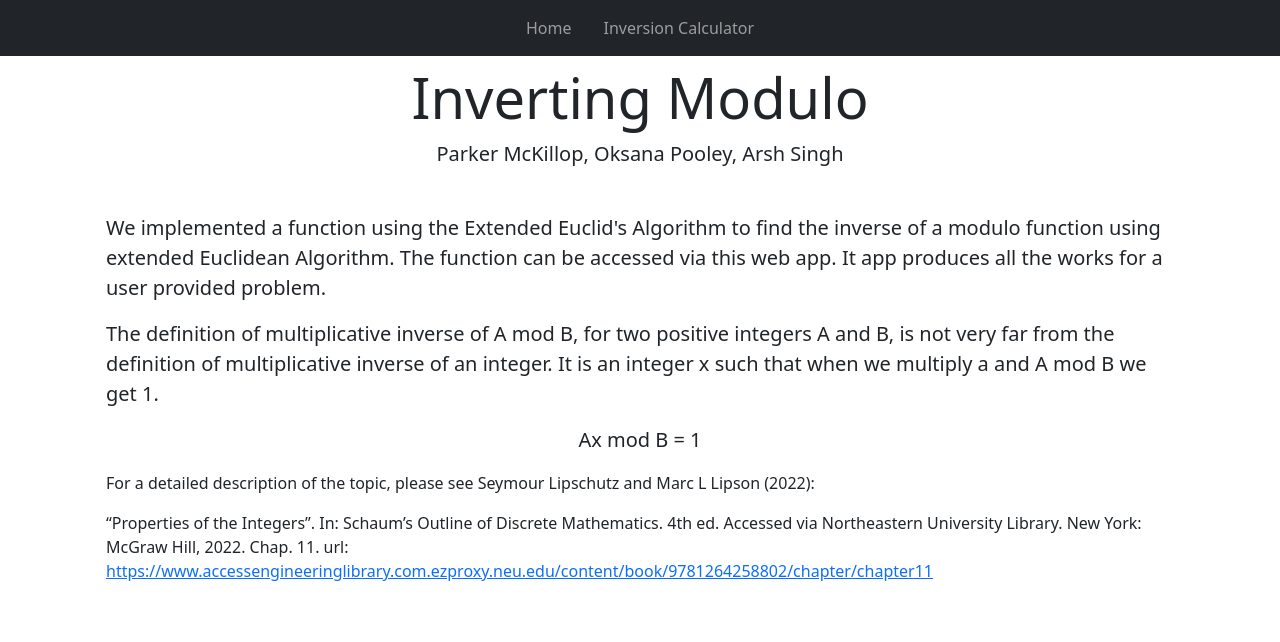
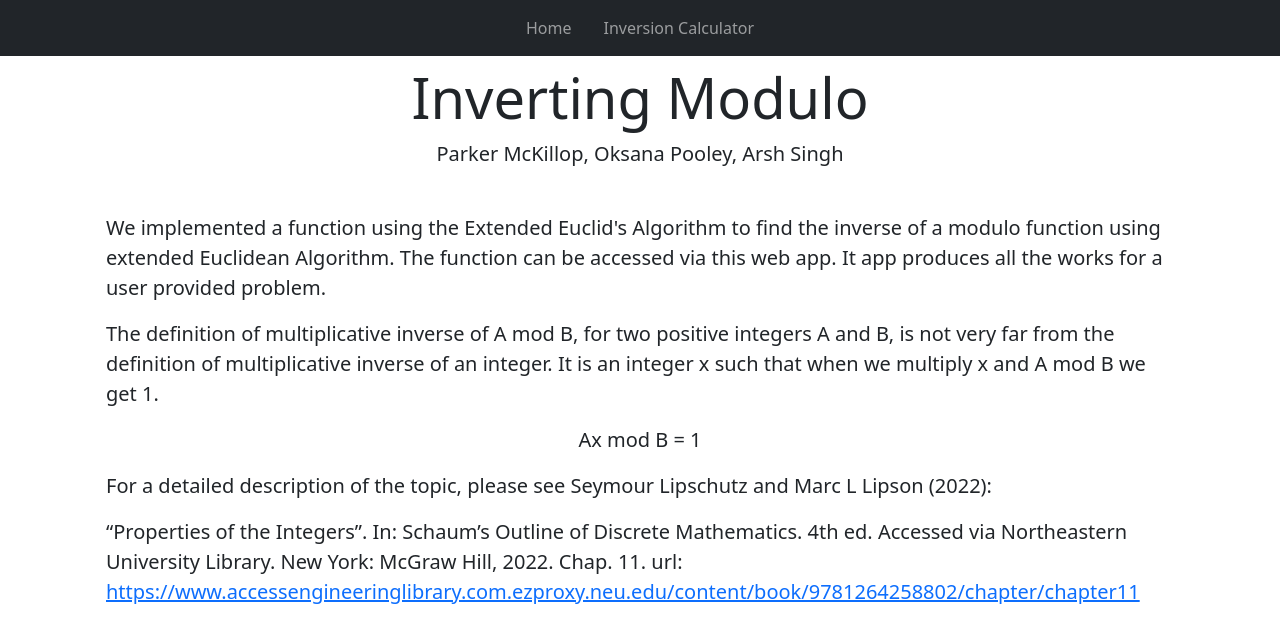
Before and after one commit to pem2k/cs_5002_final_front_end, a React (Create React App) app: page / in a window 1280 px wide. Shown: the top 642 px of the page. Built offline with nearby package versions, Linux system fonts and the light colour scheme.

Commit message:
variable name fix

```diff
--- a/src/pages/Home.jsx
+++ b/src/pages/Home.jsx
@@ -10,16 +10,16 @@ export default function Home() {
         </p>
 
         <p className="fs-5">
-          The definition of multiplicative inverse of A mod B, for two positive integers A and B, is not very far from the definition of multiplicative inverse of an integer. It is an integer x such that when we multiply a and A mod B we get 1.
+          The definition of multiplicative inverse of A mod B, for two positive integers A and B, is not very far from the definition of multiplicative inverse of an integer. It is an integer x such that when we multiply x and A mod B we get 1.
         </p>
 
         <p className="text-center fs-5">
           Ax mod B = 1
         </p>
-        <p className="text-left fs-6">
+        <p className="text-left fs-5">
         For a detailed description of the topic, please see Seymour Lipschutz and Marc L Lipson (2022):
         </p>
-        <p className="text-left fs-6">
+        <p className="text-left fs-5">
          “Properties of the Integers”. In: Schaum’s Outline of Discrete Mathematics. 4th ed. Accessed via Northeastern University Library. New York: McGraw Hill, 2022. Chap. 11. url: <a href="https://www.accessengineeringlibrary.com.ezproxy.neu.edu/content/book/9781264258802/chapter/chapter11">https://www.accessengineeringlibrary.com.ezproxy.neu.edu/content/book/9781264258802/chapter/chapter11</a>
         </p>
       </div>
```
